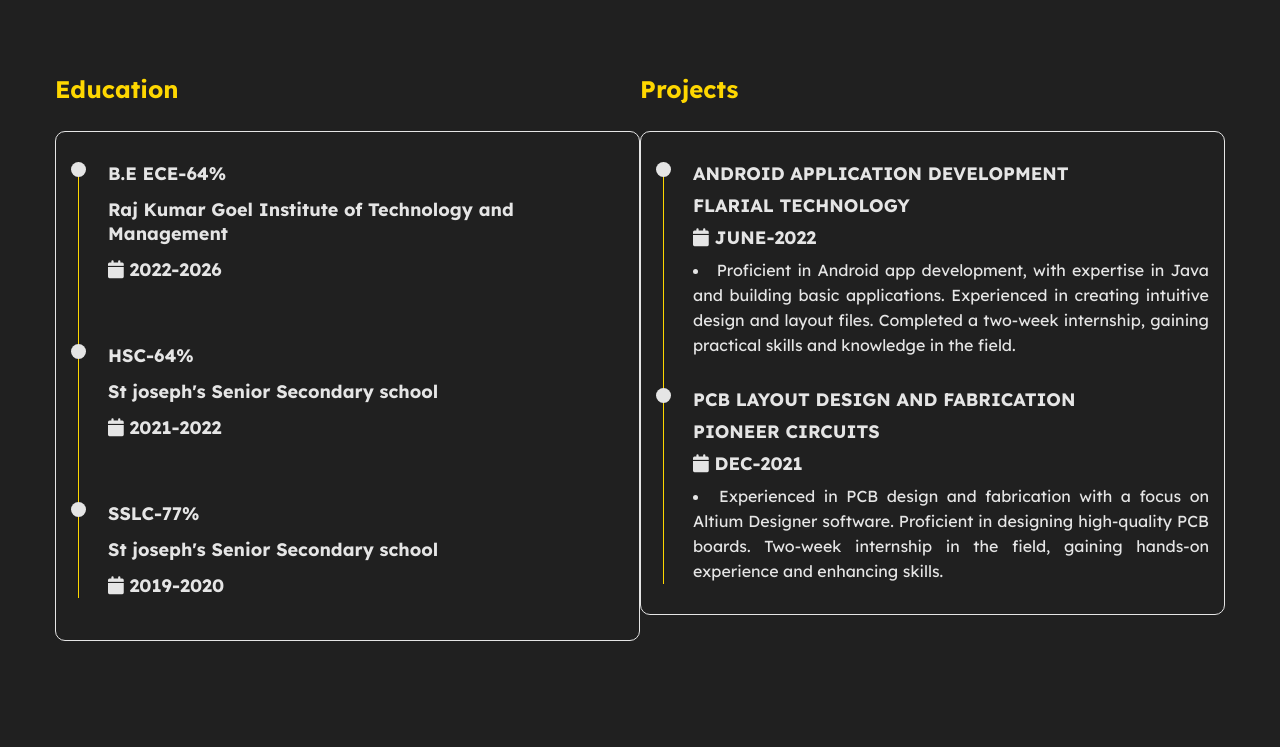
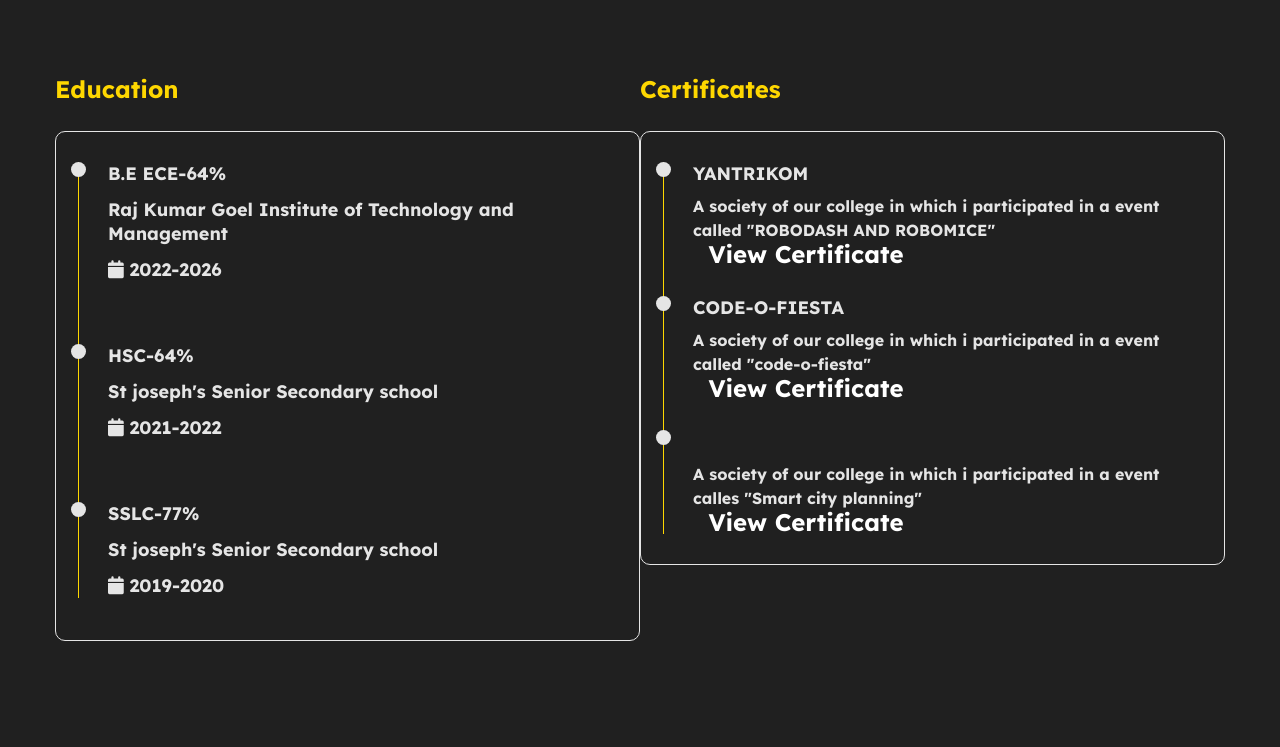
Before and after one commit to kuldeep1306/Portfolio-website, a plain HTML site: page index.html in a window 1280 px wide. Shown: the part 933-1680 px from the top of the page. Drawn offline with nearby package versions, Linux system fonts and the light colour scheme.

Commit message:
updated code

```diff
--- a/index.html
+++ b/index.html
@@ -141,7 +141,7 @@
                 </div>
 
                                 <div class="internship">
-                    <h3 class="title">Projects</h3>
+                    <h3 class="title">Certificates</h3>
                     <div class="row">
                         <div class="timeline-box">
                             <div class="timeline">
@@ -150,25 +150,41 @@
                                 <div class="timeline-item">
                                     <div class="circle-dot"></div>
                                     <h3 class="timeline-title">
-                                        ANDROID APPLICATION DEVELOPMENT
+                                        YANTRIKOM
+                                        &nbsp;
+
+                                        <P><h4>A society of our college in which i participated in a event called "ROBODASH AND ROBOMICE"</h4>
+
+                                        <p><h2>&nbsp;
+                                    <a href="./files/Yantrikom.jpeg"    class="btn active">View Certificate</a>
                                     </h3>
-                                    <h4 class="timeline-title">FLARIAL TECHNOLOGY</h4>
-                                    <h4 class="timeline-title">
-                                        <i class="fa fa-calendar"></i> JUNE-2022
-                                    </h4>
-                                    <li class="timeline-text">Proficient in Android app development, with expertise in Java and building basic applications. Experienced in creating intuitive design and layout files. Completed a two-week internship, gaining practical skills and knowledge in the field.
-                                    </li>
                                 </div>
-                                <!-- Timeline-item -->
+                                    <div class="timeline-item">
+                                    <div class="circle-dot"></div>
+                                    <h3 class="timeline-title">
+                                        CODE-O-FIESTA
+                                        &nbsp;
+
+                                        <P><h4>A society of our college in which i participated in a event called "code-o-fiesta"</h4>
+
+                                        <p><h2>&nbsp;
+                                    <a href="./files/code-o-fiesta.jpeg"    class="btn active">View Certificate</a>
+                                    </h3>
+                                </div>
                                 <div class="timeline-item">
                                     <div class="circle-dot"></div>
-                                    <h3 class="timeline-title">PCB LAYOUT DESIGN AND FABRICATION</h3>
-                                    <h4 class="timeline-title">PIONEER CIRCUITS</h4>
-                                    <h4 class="timeline-title">
-                                        <i class="fa fa-calendar"></i> DEC-2021
-                                    </h4>
-                                    <li class="timeline-text">Experienced in PCB design and fabrication with a focus on Altium Designer software. Proficient in designing high-quality PCB boards. Two-week internship in the field, gaining hands-on experience and enhancing skills.</li>
+                                    <h3 class="timeline-title">
+
+                                        &nbsp;
+
+                                        <P><h4>A society of our college in which i participated in a event calles "Smart city planning"</h4>
+
+                                        <p><h2>&nbsp;
+                                    <a href="./files/Sthapatya.jpeg"    class="btn active">View Certificate</a>
+                                    </h3>
                                 </div>
+
+
 
                             </div>
                         </div>
@@ -212,13 +228,16 @@
                     <i class="fa fa-desktop"></i>
                     <h4>Portfolio Website</h4>
                     <p>A personal portfolio website to showcase my projects, skills, and achievements as a developer. It reflects my technical capabilities, creativity, and professional background in a clean and responsive design.</p>
+                 &nbsp;
+                    <h3>Github:</h3><a href="https://github.com/kuldeep1306/PORTFOLIO-WEBSITE" class="btn active">View Project</a>
+
                 </div>
 
 
                 <div class="project">
                     <i class="fa fa-coffee"></i>
                     <h4>Hostelmate</h4>
-                    <p>LinkHub is a personal link-in-bio tool that allows users to organize and share all their important links (socials, websites, portfolios, etc.) in one clean and customizable page.</p>
+                    <p>HostelMate is a smart feedback and rating system for college hostels’ mess services, allowing students to share real-time reviews and suggestions.</p>
                     &nbsp;
                     <h3>Github:</h3><a href="https://github.com/kuldeep1306/Hostel-Mate" class="btn active">View Project</a>
                 </div>
@@ -226,7 +245,7 @@
                  <div class="project">
                     <i class="fa fa-car"></i>
                     <h4>LinkHub</h4>
-                    <p>An innovative embedded system solution for safer driving, combining matrix LED technology to reduce headlight glare and vibration sensors to detect potholes, enhancing road safety and minimizing accidents</p>
+                    <p>LinkHub is a personal link-in-bio tool that allows users to organize and share all their important links (socials, websites, portfolios, etc.) in one clean and customizable page.</p>
                 &nbsp;
                 <h3>Github:</h3><a href="https://github.com/kuldeep1306/LINKHUB" class="btn active">View Project</a>
 
@@ -236,7 +255,7 @@
                 <div class="project">
                     <i class="fa fa-desktop"></i>
                     <h4>Book-Store-Main</h4>
-                    <p>Created a portfolio website using HTML, CSS, and JavaScript, It serves as a platform to introduce myself, share my projects, and provide information about my  education and internship.</p>
+                    <p>The Book Store App is an online platform to browse, purchase, and manage books with a seamless user experience.</p>
                 &nbsp;
                 <h3>Github:</h3><a href="https://github.com/kuldeep1306/Book-Town-Main" class="btn active">View Project</a>
 
```
Also changed, not shown: files/Code-O-Fiesta.jpeg (added), files/Sthapatya.jpeg (added), files/Yantrikom.jpeg (added), files/imageboosters.jpeg (added).
